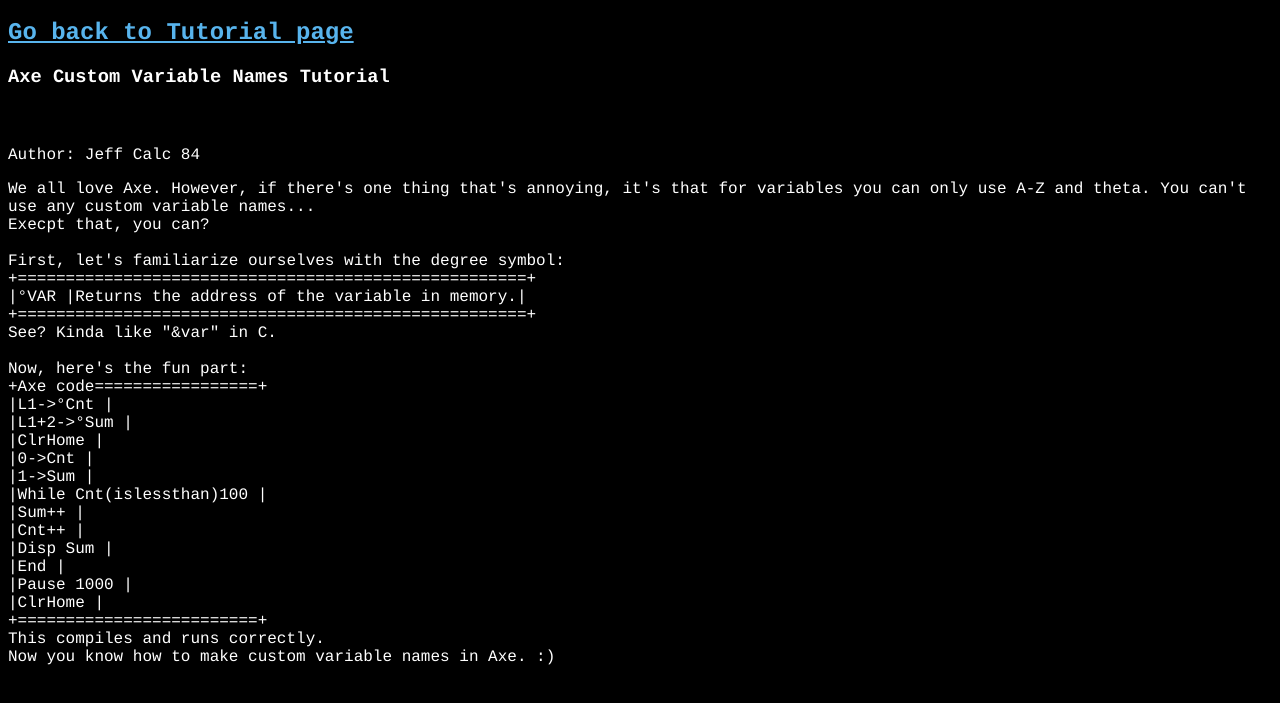
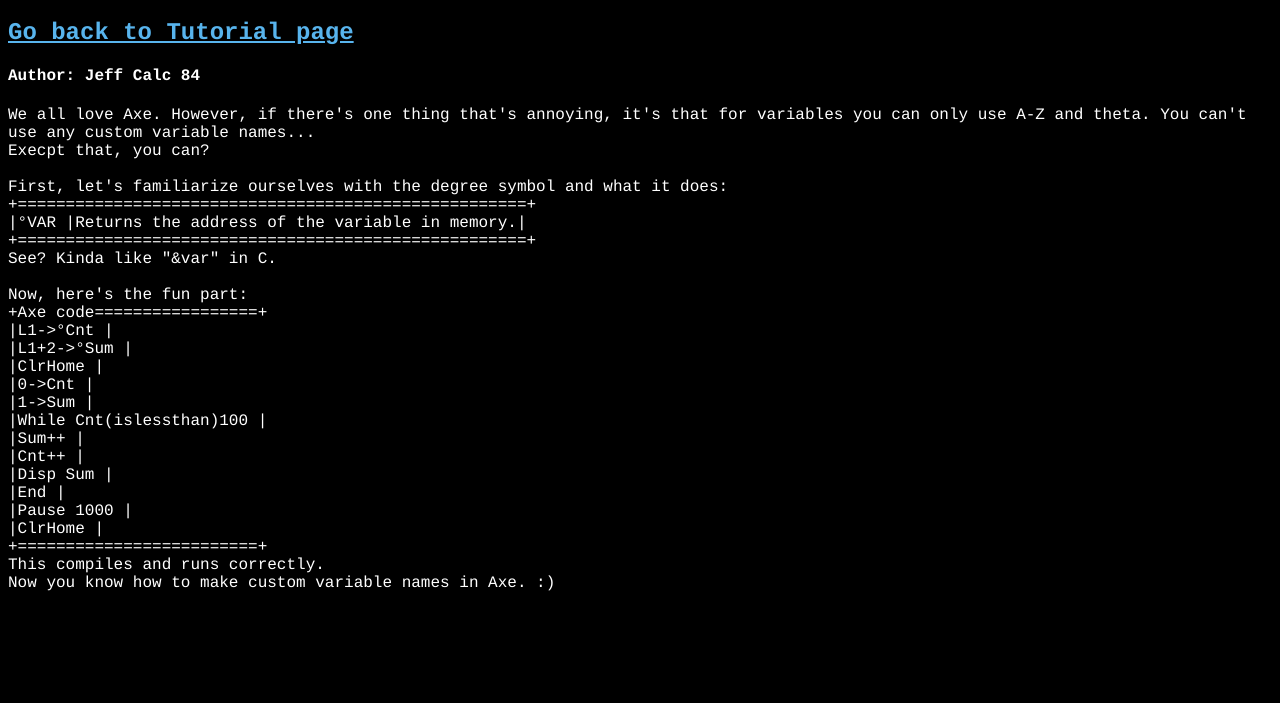
Before and after one commit to YellowantJeff/lumberjacks, a plain HTML site: page tutorials/CustomVarNames.html in a window 1280 px wide. Shown: the part 61-764 px from the top of the page. Drawn offline with Linux system fonts and the light colour scheme; files that its build step writes are made by us from their sources.

Commit message:
Update CustomVarNames.html

```diff
--- a/tutorials/CustomVarNames.html
+++ b/tutorials/CustomVarNames.html
@@ -3,7 +3,7 @@
 <head>
     <meta charset="UTF-8">
     <meta name="viewport" content="width=device-width, initial-scale=1.0">
-    <link rel="stylesheet" href="style.css">
+    <link rel="stylesheet" href="../style.css">
     <!-- <script src="https://cdn.jsdelivr.net/npm/min@0.2.2/dist/min.min.js"></script> -->
     <title>Tutorials|Custom Variable Names</title>
 
@@ -16,16 +16,12 @@
         </h2>
     </p>
     <p>
-        <h3>
-            Axe Custom Variable Names Tutorial
-        </h3>
-        <br>
-        <h4></h4>Author: Jeff Calc 84</h4>
+        <h4>Author: Jeff Calc 84</h4>
     </p>
     <p>
         We all love Axe. However, if there's one thing that's annoying, it's that for variables you can only use A-Z and theta. You can't use any custom variable names...<br>
         Execpt that, you can?<br><br>
-        First, let's familiarize ourselves with the degree symbol:<br>
+        First, let's familiarize ourselves with the degree symbol and what it does:<br>
         +=====================================================+<br>
         |°VAR  |Returns the address of the variable in memory.|<br>
         +=====================================================+<br>
```
